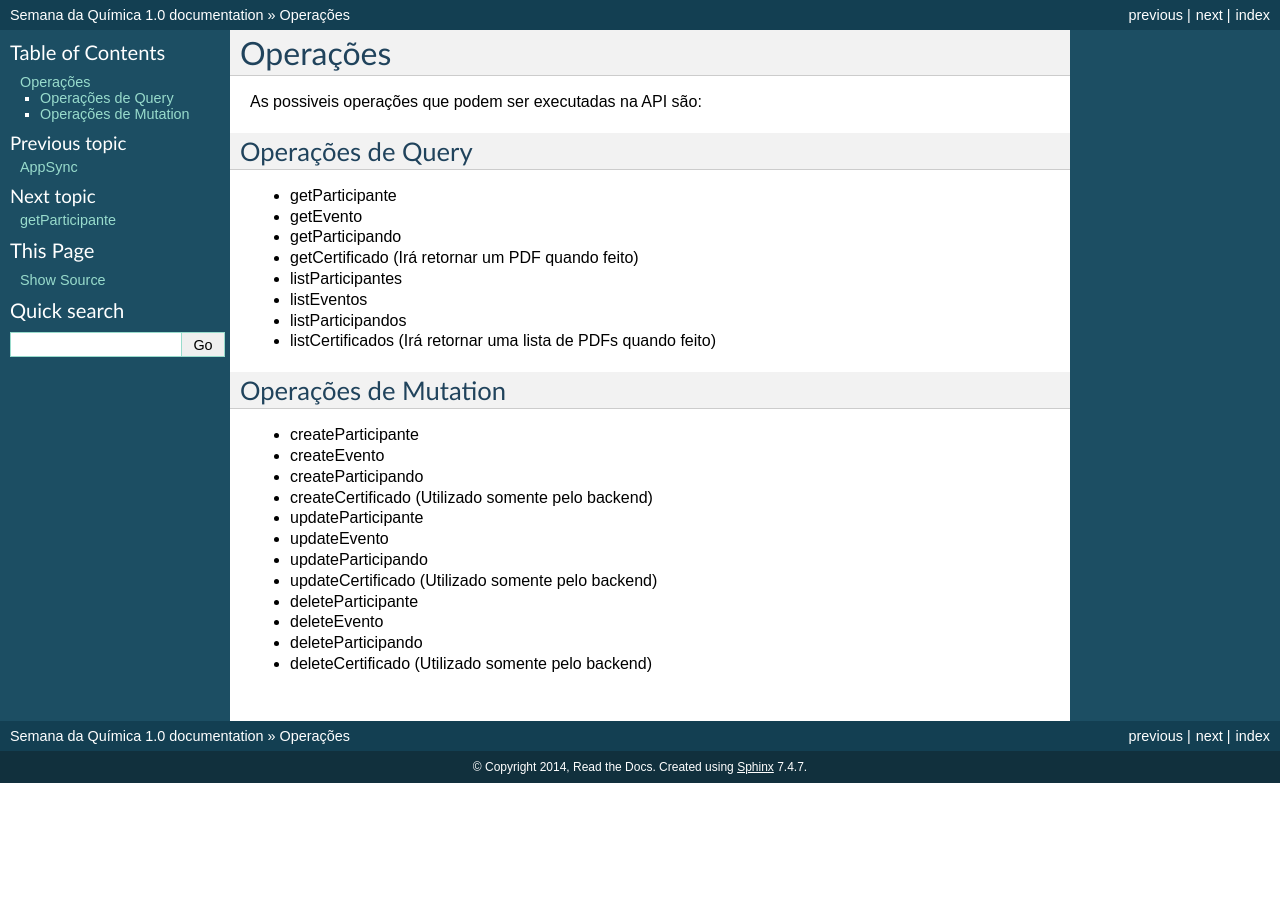
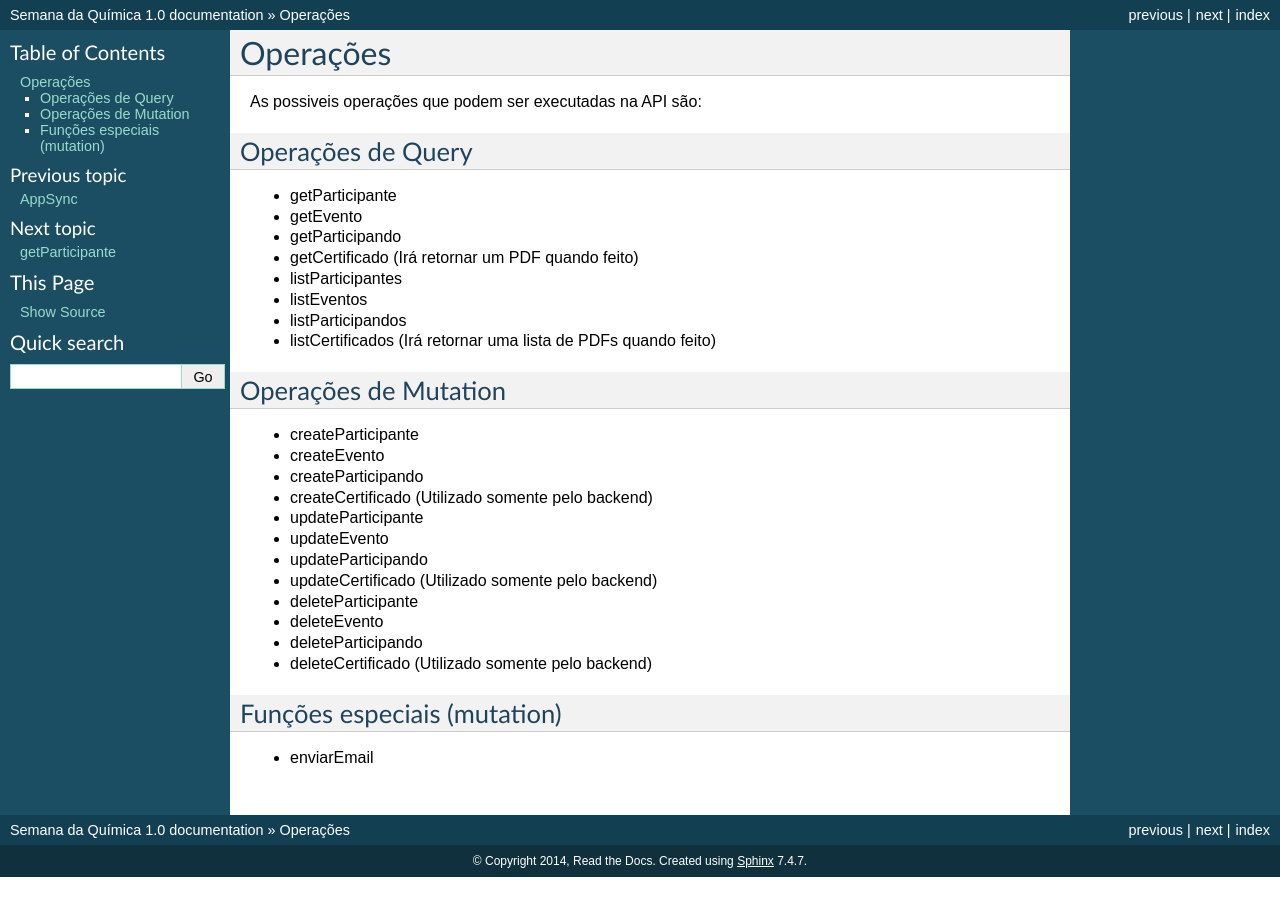
Before and after one commit to Senatauro/SemanaQuimica, a Sphinx documentation site: the page built from docs/5_operacoes.rst, in a window 1280 px wide. Built offline with Sphinx 7.4.7, drawn with Linux system fonts in a browser that asks for light colours.

Commit message:
correção 2

```diff
--- a/docs/5_operacoes.rst
+++ b/docs/5_operacoes.rst
@@ -37,3 +37,10 @@ Operações de Mutation
 - deleteEvento
 - deleteParticipando
 - deleteCertificado (Utilizado somente pelo backend)
+
+
+***********************
+Funções especiais (mutation)
+***********************
+
+- enviarEmail
```
